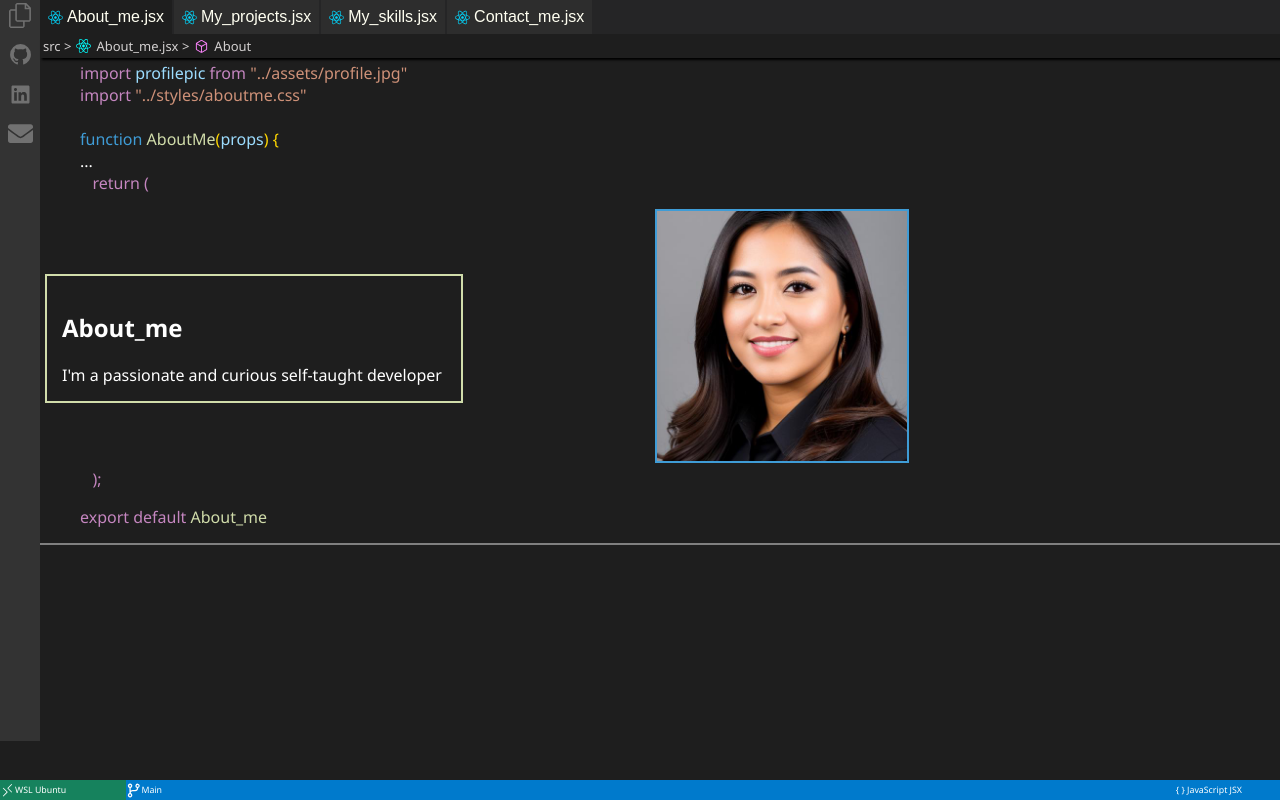
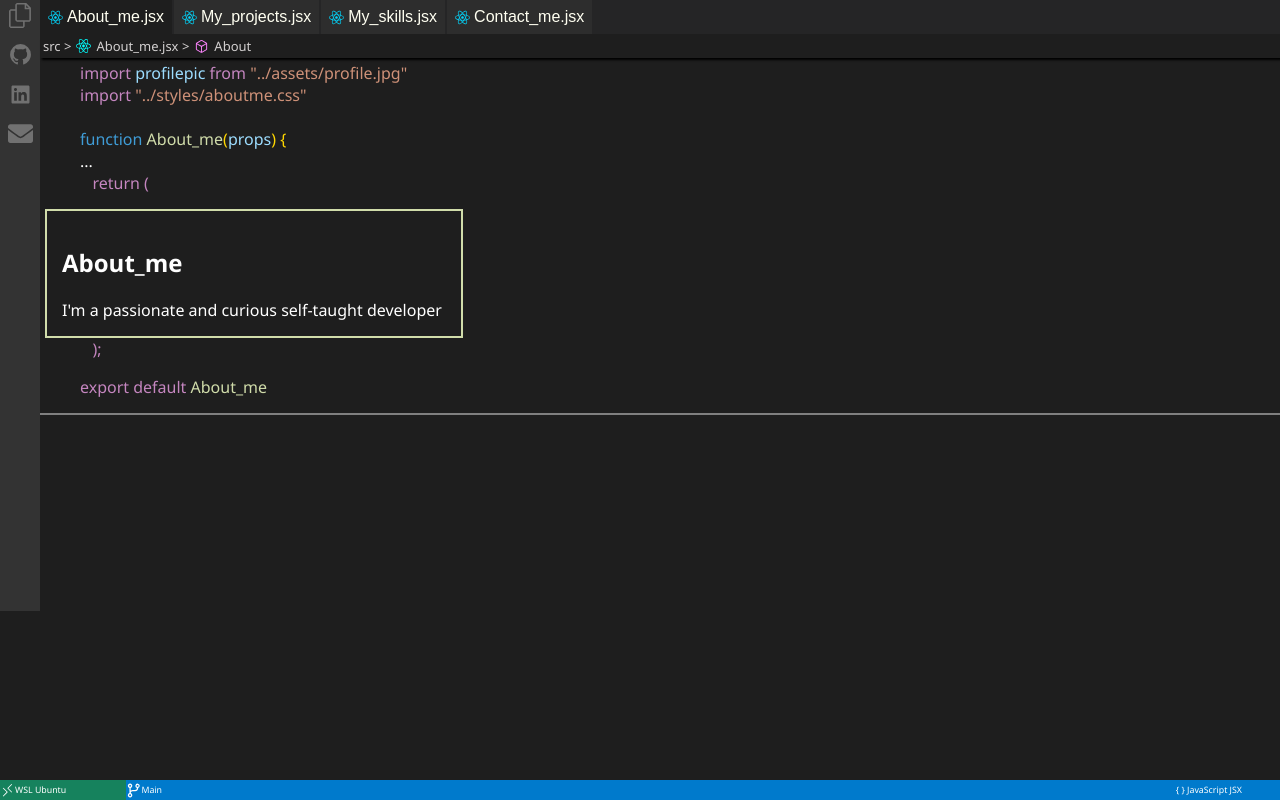
Before and after one commit to mikeski-aa/portfoliosite, a React (Vite) app: page / in a window 1280 px wide. Built offline with nearby package versions, Linux system fonts and the light colour scheme.

Commit message:
Created reusable code component

```diff
--- a/src/components/AboutMe.jsx
+++ b/src/components/AboutMe.jsx
@@ -3,6 +3,7 @@ import egAsset from "../assets/example.jpg";
 import "../styles/aboutme.css";
 import GitHubCalendar from "react-github-calendar";
 import ExportLine from "./ExportLine";
+import CodeComponent from "./CodeComponent";
 
 function AboutMe(props) {
   const handleAboutShow = () => {
@@ -15,37 +16,21 @@ function AboutMe(props) {
 
   return (
     <div className="aboutMeComponent">
-      <div className="codeStyle">
-        <div className="line">
-          import <span className="fileStyle">profilepic</span> from{" "}
-          <span className="linkStyle">"../assets/profile.jpg"</span>
-        </div>
-        <div className="line">
-          import <span className="linkStyle">"../styles/aboutme.css"</span>
-        </div>
-        <br></br>
-        <div className="line">
-          <span className="fcnStyle">function</span>{" "}
-          <span className="nameStyle">AboutMe</span>
-          <span className="brackStyle">
-            {"("}
-            <span className="fileStyle">props</span>
-            {") {"}
-          </span>
-        </div>
-        <div>...</div>
-
-        <div className="line">&nbsp;&nbsp;&nbsp;{`return (`}</div>
-      </div>
+      <CodeComponent
+        firstImport="profilepic"
+        firstImportLocation={`"../assets/profile.jpg"`}
+        styleImportLink={`"../styles/aboutme.css"`}
+        functionName="About_me"
+      />
       <div className="aboutMeMainContent">
         <div className="aboutSection">
           <div className="aboutText">
             <h2>About_me</h2>
             I'm a passionate and curious self-taught developer
           </div>
-          <div className="aboutPic">
+          {/* <div className="aboutPic">
             <img src={profilePic} className="profilePicImg"></img>
-          </div>
+          </div> */}
         </div>
 
         {/* <GitHubCalendar username="mikeski-aa" /> */}
--- /dev/null
+++ b/src/components/CodeComponent.jsx
@@ -0,0 +1,28 @@
+function CodeComponent(props) {
+  return (
+    <div className="codeStyle">
+      <div className="line">
+        import <span className="fileStyle">{props.firstImport}</span> from{" "}
+        <span className="linkStyle">{props.firstImportLocation}</span>
+      </div>
+      <div className="line">
+        import <span className="linkStyle">{props.styleImportLink}</span>
+      </div>
+      <br></br>
+      <div className="line">
+        <span className="fcnStyle">function</span>{" "}
+        <span className="nameStyle">{props.functionName}</span>
+        <span className="brackStyle">
+          {"("}
+          <span className="fileStyle">props</span>
+          {") {"}
+        </span>
+      </div>
+      <div>...</div>
+
+      <div className="line">&nbsp;&nbsp;&nbsp;{`return (`}</div>
+    </div>
+  );
+}
+
+export default CodeComponent;
--- a/src/styles/aboutme.css
+++ b/src/styles/aboutme.css
@@ -38,7 +38,9 @@
   align-items: center;
   gap: 1rem;
   width: 100%;
-  justify-content: center;
+  position: relative;
+  left: 50%;
+  transform: translateX(-50%);
 }
 
 .aboutSection {
```
